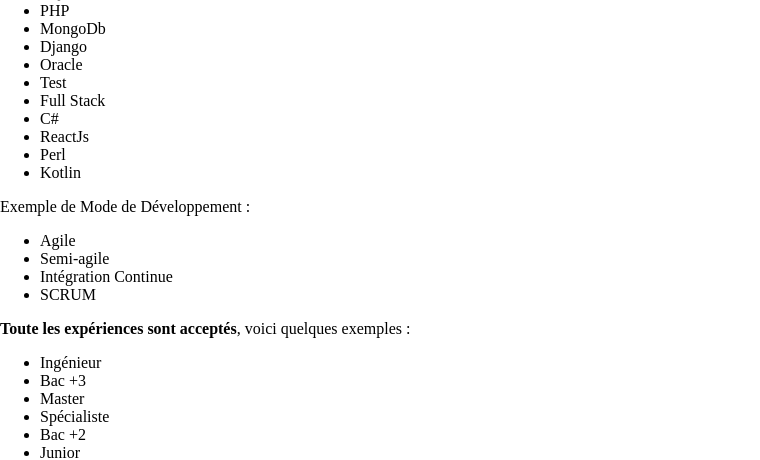
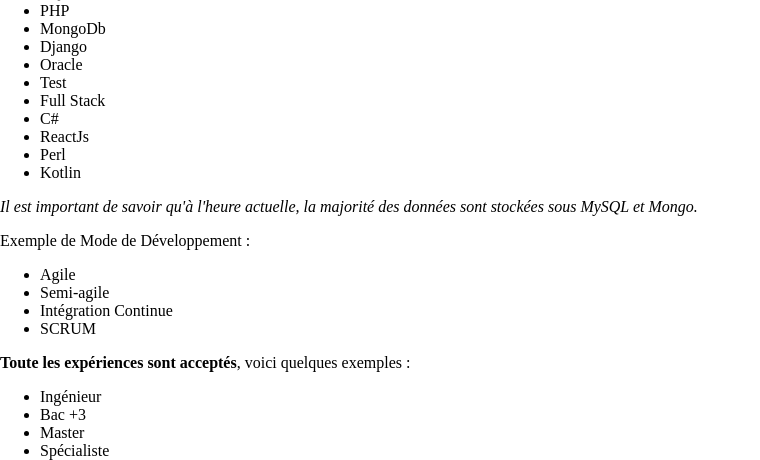
Before and after one commit to BrunetQuentin/Referencement-internet, a PHP site: page /publier_cv in a window 1280 px wide. Shown: the part 336-796 px from the top of the page, without its empty margins (0-760 px from the left). Run offline with PHP 8.4, Linux system fonts and the light colour scheme.

Commit message:
Ajout des mots clés MySQL et Mongo pour la page de publication de cv

```diff
--- a/php/publier_cv.php
+++ b/php/publier_cv.php
@@ -28,6 +28,7 @@
 		<li>Perl</li>
 		<li>Kotlin</li>
 	</ul>
+	<i>Il est important de savoir qu'à l'heure actuelle, la majorité des données sont stockées sous MySQL et Mongo.</i>
 
 	<p>Exemple de Mode de Développement :</p>
 	<ul>
```
Also changed, not shown: 1 other file.
